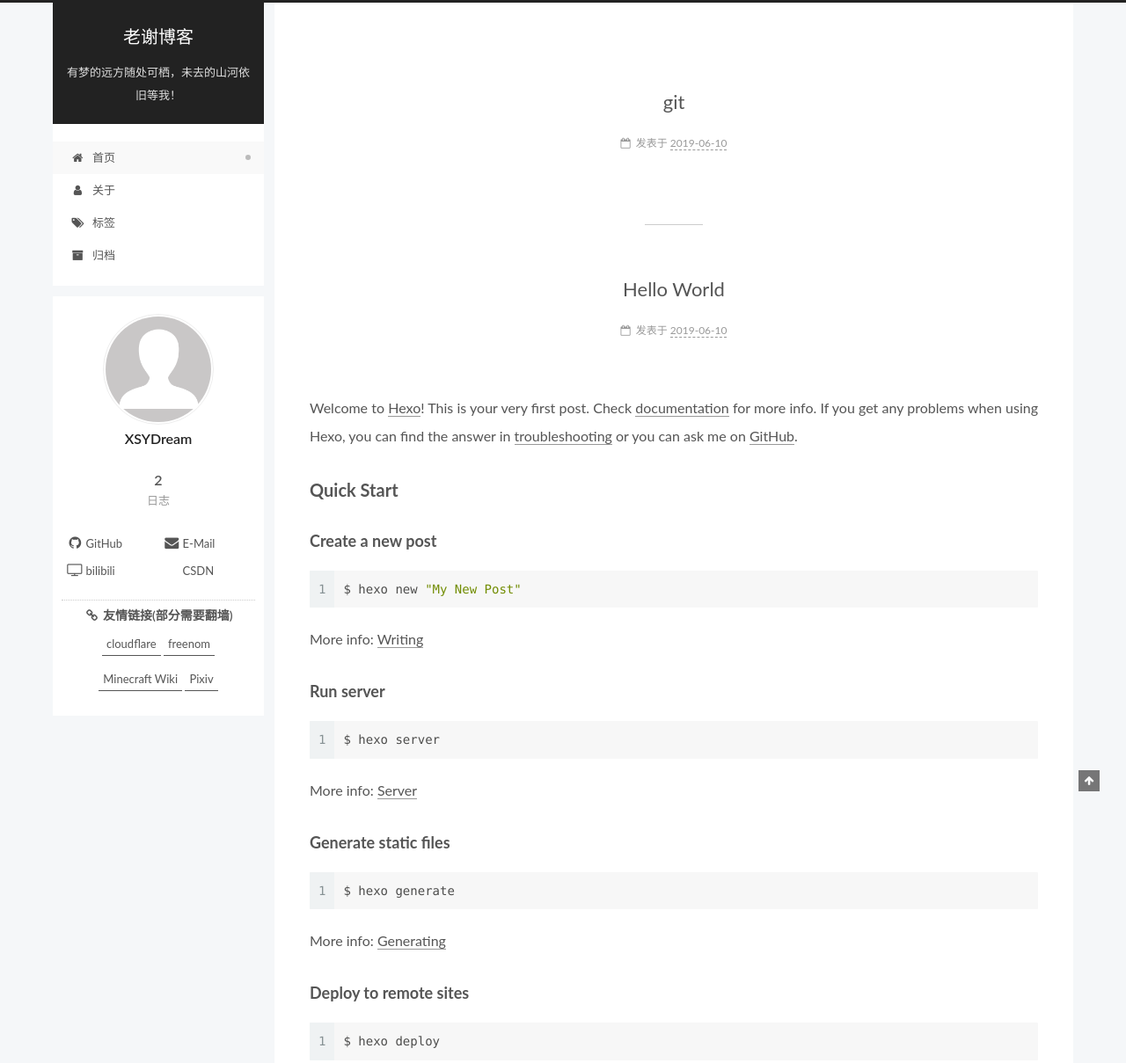
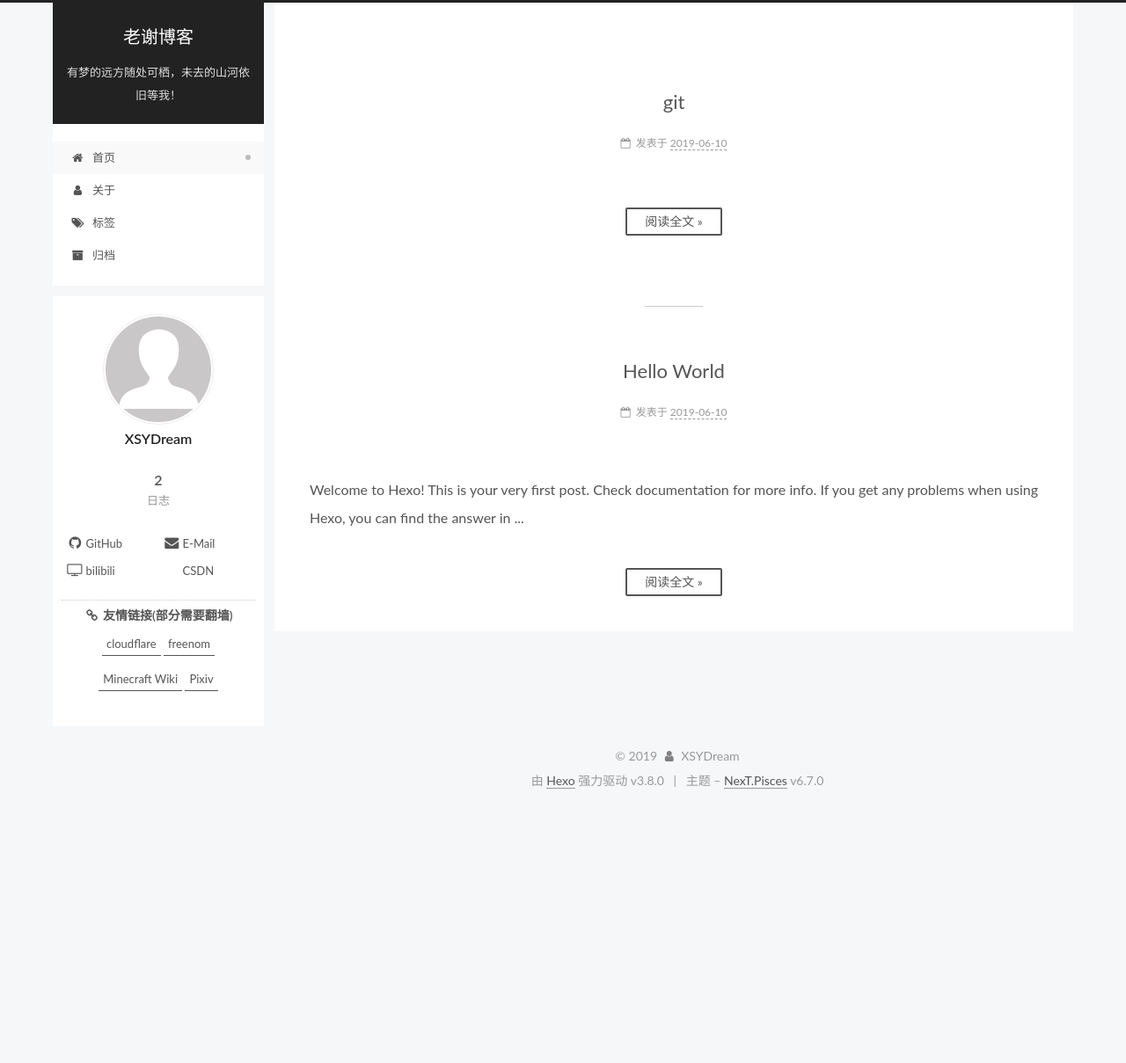
Before and after one commit to XSYDream/XSYDream.github.io, a plain HTML site: page index.html in a window 1280 px wide. Shown: the top 1209 px of the page at 88% size. After the commit the page ends 922 px from the top, so only its background shows below. Drawn offline with Linux system fonts and the light colour scheme.

Commit message:
Site updated: 2019-06-10 20:52:52

```diff
--- a/css/main.css
+++ b/css/main.css
@@ -1103,37 +1103,33 @@ pre .javascript .function {
   margin: 10px;
 }
 .back-to-top {
-  box-sizing: border-box;
-  position: fixed;
-  bottom: -100px;
-  right: 30px;
-  z-index: 1050;
-  padding: 0 6px;
-  width: 24px;
-  background: #222;
+  visibility: hidden;
+  margin: 8px -10px -20px;
+  background: #f5f7f9;
   font-size: 12px;
   opacity: 0.6;
-  color: #fff;
   cursor: pointer;
   text-align: center;
   -webkit-transform: translateZ(0);
-  transition-property: bottom;
+}
+.back-to-top:hover {
+  opacity: 0.8;
+}
+@media (min-width: 768px) and (max-width: 991px) {
+  .back-to-top {
+    display: none !important;
+  }
+}
+@media (max-width: 767px) {
+  .back-to-top {
+    display: none !important;
+  }
+}
+.back-to-top.back-to-top-on {
+  visibility: visible;
   transition-duration: 0.2s;
   transition-timing-function: ease-in-out;
   transition-delay: 0s;
-}
-@media (min-width: 768px) and (max-width: 991px) {
-  .back-to-top {
-    display: none !important;
-  }
-}
-@media (max-width: 767px) {
-  .back-to-top {
-    display: none !important;
-  }
-}
-.back-to-top.back-to-top-on {
-  bottom: 30px;
 }
 .header {
   background: transparent;
@@ -1898,7 +1894,7 @@ pre .javascript .function {
   width: 4px;
   height: 4px;
   border-radius: 50%;
-  background: #e2b937;
+  background: #f9f645;
 }
 .links-of-blogroll {
   font-size: 13px;
--- a/index.html
+++ b/index.html
@@ -74,7 +74,7 @@
     root: '/',
     scheme: 'Pisces',
     version: '6.7.0',
-    sidebar: {"position":"left","display":"post","offset":12,"b2t":false,"scrollpercent":false,"onmobile":false},
+    sidebar: {"position":"left","display":"post","offset":12,"b2t":true,"scrollpercent":true,"onmobile":false},
     fancybox: false,
     fastclick: false,
     lazyload: false,
@@ -404,8 +404,19 @@
 
 
 
+            <p>
 
 
+            </p>
+          <!--noindex-->
+
+            <div class="post-button text-center">
+              <a class="btn" href="/2019/06/10/git/#more" rel="contents">
+                阅读全文 &raquo;
+              </a>
+            </div>
+
+          <!--/noindex-->
 
 
     </div>
@@ -541,21 +552,19 @@
 
 
 
-            <p>Welcome to <a href="https://hexo.io/" target="_blank" rel="noopener">Hexo</a>! This is your very first post. Check <a href="https://hexo.io/docs/" target="_blank" rel="noopener">documentation</a> for more info. If you get any problems when using Hexo, you can find the answer in <a href="https://hexo.io/docs/troubleshooting.html" target="_blank" rel="noopener">troubleshooting</a> or you can ask me on <a href="https://github.com/hexojs/hexo/issues" target="_blank" rel="noopener">GitHub</a>.</p>
-<h2 id="Quick-Start"><a href="#Quick-Start" class="headerlink" title="Quick Start"></a>Quick Start</h2><h3 id="Create-a-new-post"><a href="#Create-a-new-post" class="headerlink" title="Create a new post"></a>Create a new post</h3><figure class="highlight bash"><table><tr><td class="gutter"><pre><span class="line">1</span><br></pre></td><td class="code"><pre><span class="line">$ hexo new <span class="string">"My New Post"</span></span><br></pre></td></tr></table></figure>
+            <p>
+              Welcome to Hexo! This is your very first post. Check documentation for more info. If you get any problems when using Hexo, you can find the answer in
+              ...
+            </p>
+          <!--noindex-->
 
-<p>More info: <a href="https://hexo.io/docs/writing.html" target="_blank" rel="noopener">Writing</a></p>
-<h3 id="Run-server"><a href="#Run-server" class="headerlink" title="Run server"></a>Run server</h3><figure class="highlight bash"><table><tr><td class="gutter"><pre><span class="line">1</span><br></pre></td><td class="code"><pre><span class="line">$ hexo server</span><br></pre></td></tr></table></figure>
+            <div class="post-button text-center">
+              <a class="btn" href="/2019/06/10/hello-world/#more" rel="contents">
+                阅读全文 &raquo;
+              </a>
+            </div>
 
-<p>More info: <a href="https://hexo.io/docs/server.html" target="_blank" rel="noopener">Server</a></p>
-<h3 id="Generate-static-files"><a href="#Generate-static-files" class="headerlink" title="Generate static files"></a>Generate static files</h3><figure class="highlight bash"><table><tr><td class="gutter"><pre><span class="line">1</span><br></pre></td><td class="code"><pre><span class="line">$ hexo generate</span><br></pre></td></tr></table></figure>
-
-<p>More info: <a href="https://hexo.io/docs/generating.html" target="_blank" rel="noopener">Generating</a></p>
-<h3 id="Deploy-to-remote-sites"><a href="#Deploy-to-remote-sites" class="headerlink" title="Deploy to remote sites"></a>Deploy to remote sites</h3><figure class="highlight bash"><table><tr><td class="gutter"><pre><span class="line">1</span><br></pre></td><td class="code"><pre><span class="line">$ hexo deploy</span><br></pre></td></tr></table></figure>
-
-<p>More info: <a href="https://hexo.io/docs/deployment.html" target="_blank" rel="noopener">Deployment</a></p>
-
-
+          <!--/noindex-->
 
 
     </div>
@@ -746,6 +755,13 @@
 
 
 
+        <div class="back-to-top">
+          <i class="fa fa-arrow-up"></i>
+
+            <span id="scrollpercent"><span>0</span>%</span>
+
+        </div>
+
 
     </div>
   </aside>
@@ -795,11 +811,6 @@
       </div>
     </footer>
 
-
-      <div class="back-to-top">
-        <i class="fa fa-arrow-up"></i>
-
-      </div>
 
 
 
```
Also changed, not shown: 2019/06/10/git/index.html (+8 -6 lines), 2019/06/10/hello-world/index.html (+8 -6 lines), about/index.html (+8 -6 lines), archives/2019/06/index.html (+8 -6 lines), archives/2019/index.html (+8 -6 lines), archives/index.html (+8 -6 lines), home/index.html (+8 -6 lines), tags/index.html (+8 -6 lines).
